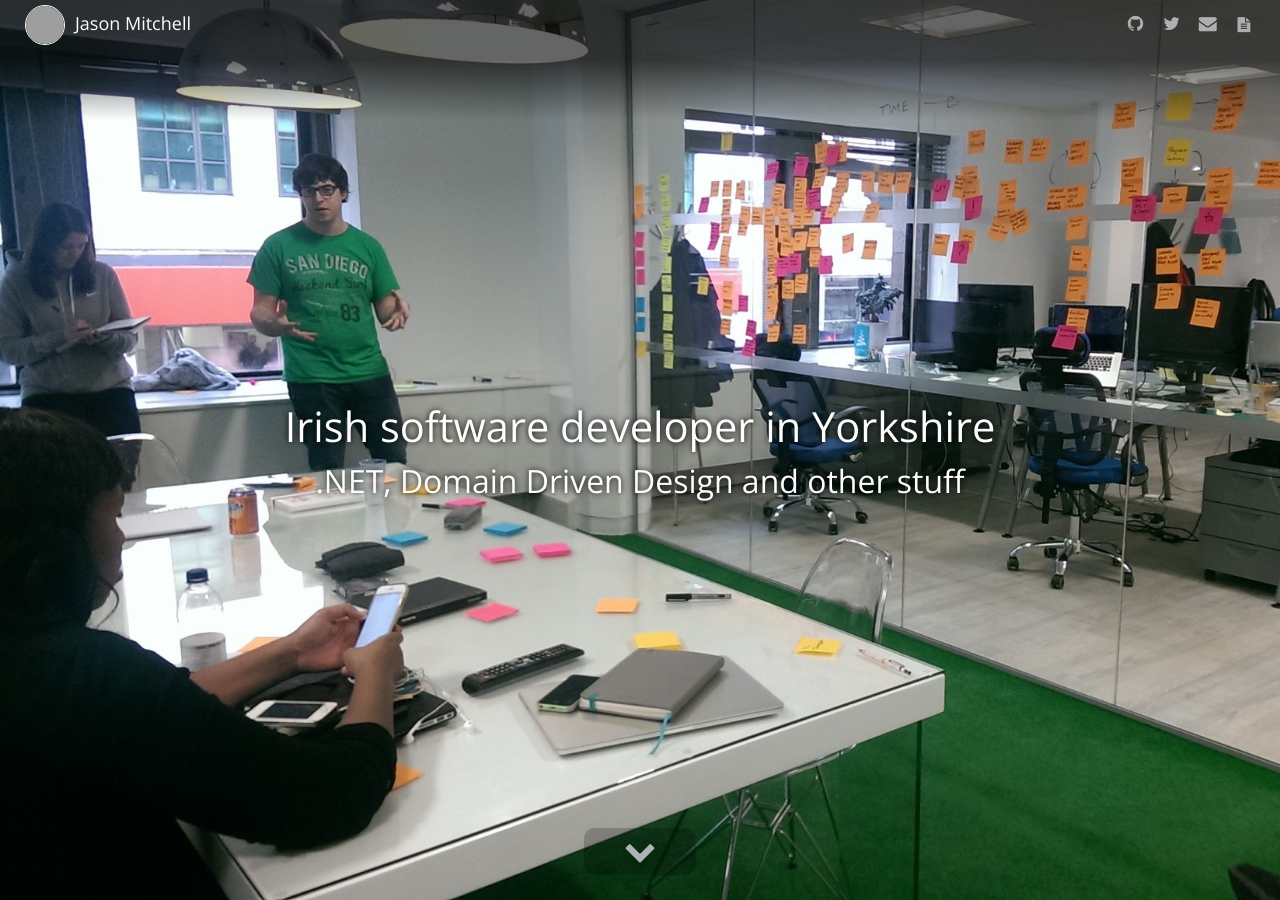
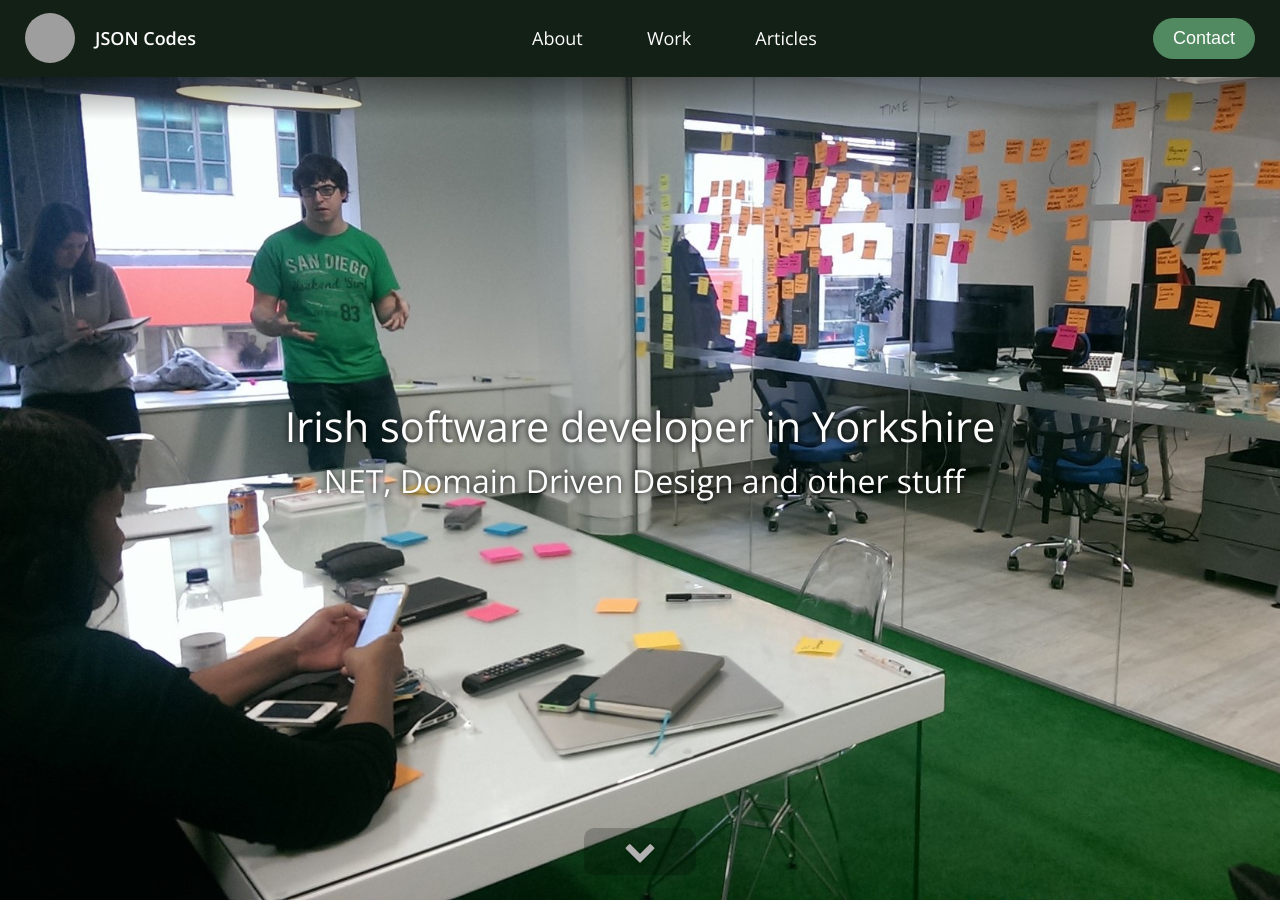
Before and after one commit to jsoncodes/jsoncodes.github.io, a Jekyll site: the page built from index.html, in a window 1280 px wide and 900 px high. Built offline with Jekyll 4.4.1, drawn with Linux system fonts in a browser that asks for light colours; nearby versions of some CDN libraries; some of the changed text lies outside the part shown; grey boxes are pictures that could not be loaded.

Commit message:
Updating header style

```diff
--- a/_config.yml
+++ b/_config.yml
@@ -1,6 +1,6 @@
 # Site settings
 #permalink: /blog/:categories/:title
-title: Jason Mitchell
+title: JSON Codes
 email: contact@jason-mitchell.com
 description: >
   Irish software developer in Yorkshire.  Amateur Domain Driven Designer.
--- a/_includes/header.html
+++ b/_includes/header.html
@@ -1,5 +1,5 @@
 <header class="site-header">
-  <a href="{{ site.baseurl }}/">
+  <a href="{{ site.baseurl }}/" class="brand">
     <img src="https://gravatar.com/avatar/eee690831d746dde702efabb2294c110?s=150" class="avatar" />
     <h1>
         {{ site.title }}
@@ -7,17 +7,10 @@
   </a>
 
   <nav>
-    <a href="https://github.com/{{ site.github_username }}" title="Github">
-        <i class="fa fa-github"></i>
-    </a>
-    <a href="https://twitter.com/{{ site.twitter_username}}" title="Twitter">
-        <i class="fa fa-twitter"></i>
-    </a>
-    <a href="mailto:{{ site.email }}" title="Email">
-        <i class="fa fa-envelope"></i>
-    </a>
-    <a href="{{ site.baseUrl }}/blog" title="Blog" class="blog">
-        <i class="fa fa-file-text"></i>
-    </a>
+    <a href="/about/">About</a>
+    <a href="/work/">Work</a>
+    <a href="/blog/">Articles</a>
   </nav>
+
+  <button>Contact</button>
 </header>
--- a/_sass/components/_header.scss
+++ b/_sass/components/_header.scss
@@ -1,66 +1,46 @@
 .site-header {
+  display: flex;
+  flex-wrap: wrap;
+  justify-content: space-between;
+  align-items: center;
   position: fixed;
   width: 100%;
-  height: 50px;
-  background: transparent;
-  padding: 0 $padding-xlarge;
+  background: darken($brand-color, 33%);
+  padding: $padding-xsmall $padding-xlarge;
   z-index: 1000;
-  transition: background .2s;
-  @include clearfix;
 
-  &.solid {
-    background: $brand-color;
+  .brand {
+    display: flex;
+    flex: none;
+    align-items: center;
 
-    nav {
-      a {
-        color: #000000;
-        opacity: 0.4;
+    .avatar {
+      height: 50px;
+      width: 50px;
+      margin-right: $margin-large;
+      @include border-radius(100%);
+    }
 
-        &:hover {
-          color: #ffffff;
-          opacity: 1;
-        }
-      }
+    h1 {
+      font-weight: 600;
     }
   }
 
-  .avatar {
-    float: left;
-    border: 1px solid $text-color-light;
-    height: 40px;
-    width: 40px;
-    margin: 5px $margin-small 5px 0;
-    float: left;
-
-    -webkit-border-radius: 25px;
-    -moz-border-radius: 25px;
-    border-radius: 25px;
-  }
-
-  h1 {
-    float: left;
-    padding: $padding-small 0;
-  }
-
   nav {
-    float: right;
     padding: $padding-small 0;
 
     a {
-      margin-left: $margin-small;
-      color: #ffffff;
-      opacity: 0.6;
-      transition: color .3s, opacity .3s;
-      width: 22px;
+      @include border-radius($padding-large * 2);
+      padding: $padding-small $padding-large;
+      margin: 0 $margin-small;
+      color: $text-color-light;
+      background-color: transparent;
       display: inline-block;
       text-align: center;
-
-      &.blog {
-        font-size: 15px;
-      }
+      transition: background-color .3s;
 
       &:hover {
-        opacity: 1;
+        background-color: $brand-color;
       }
     }
   }
@@ -70,4 +50,17 @@
     text-decoration: none;
     font-size: $font-size-large;
   }
+
+  button {
+    @include border-radius($padding-large * 2);
+    background-color: $brand-color;
+    padding: $padding-small $padding-large;
+    color: $text-color-light;
+    font-size: $font-size-large;
+    transition: background-color .3s;
+
+    &:hover {
+      background-color: $brand-color-light;
+    }
+  }
 }
--- a/_sass/core/_reset.scss
+++ b/_sass/core/_reset.scss
@@ -53,6 +53,9 @@ table {
   border-spacing: 0;
 }
 
-.button {
+button, .button {
     -webkit-appearance:none;
+    border: none;
+    font-weight: 300;
+    cursor: pointer;
 }
--- a/_sass/core/_typography.scss
+++ b/_sass/core/_typography.scss
@@ -1,4 +1,4 @@
-@import "//fonts.googleapis.com/css?family=Open+Sans:300";
+@import "//fonts.googleapis.com/css?family=Open+Sans:300,600";
 
 $font-stack: 'Open Sans', sans-serif;
 $font-size-title: 32px;
--- a/_sass/mixins/_layout.scss
+++ b/_sass/mixins/_layout.scss
@@ -24,11 +24,14 @@
 }
 
 @mixin clearfix {
-  &:after {
-    content: "";
-    display: table;
-    clear: both;
-  }
+    &:before,
+    &:after {
+        content: "";
+        display: table;
+    }
+    &:after {
+        clear: both;
+    }
 }
 
 @mixin media-query($device) {
@@ -36,3 +39,21 @@
         @content;
     }
 }
+
+@mixin breakpoint($point) {
+  @if $point == large {
+    @media (min-width: 64.375em) { @content; }
+  }
+  @else if $point == medium {
+    @media (min-width: 50em) { @content; }
+  }
+  @else if $point == small {
+    @media (min-width: 37.5em)  { @content; }
+  }
+}
+
+@mixin border-radius($radius) {
+  -webkit-border-radius: $radius;
+  border-radius: $radius;
+  background-clip: padding-box;  /* stops bg color from leaking outside the border: */
+}
--- a/scripts/layout.js
+++ b/scripts/layout.js
@@ -3,15 +3,6 @@
 
   $(document).ready(function() {
     var $header = $('.site-header');
-
-    if ($('.cover, .post-cover').length === 0) {
-      $header.addClass('solid');
-    } else {
-      $(window).scroll(function() {
-        var scroll = $(window).scrollTop();
-        $header.toggleClass('solid', scroll >= 60);
-      });
-    }
 
     $('#scroll-down').click(function() {
       var $target = $('#content');
```
Also changed, not shown: 1 other file.
